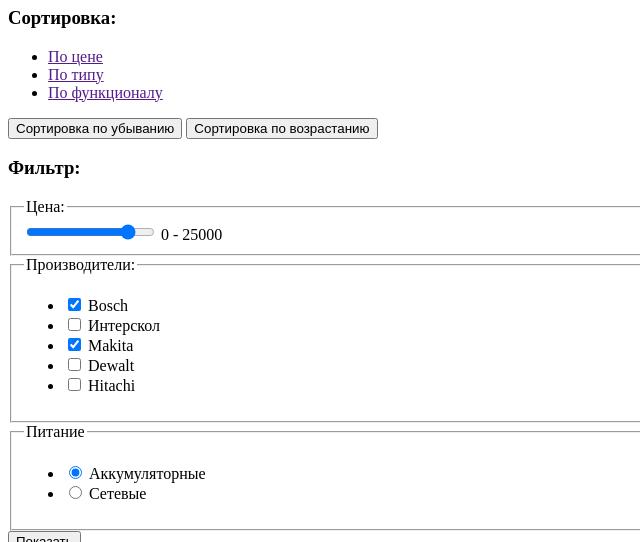
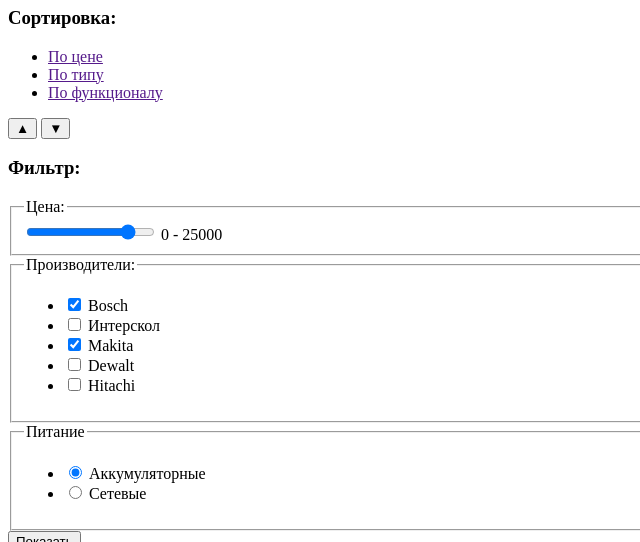
Before and after one commit to tatyana-shestakova/875833-technomart-28, a plain HTML site: page catalog.html in a window 1280 px wide. Shown: the part 558-1100 px from the top of the page, without its empty margins (0-640 px from the left). Drawn offline with Linux system fonts and the light colour scheme.

Commit message:
Добавила кнопки

```diff
--- a/catalog.html
+++ b/catalog.html
@@ -56,8 +56,8 @@
           <li><a href="">По типу</a></li>
           <li><a href="">По функционалу</a></li>
         </ul>
-        <button type="button">Сортировка по убыванию</button>
-        <button type="button">Сортировка по возрастанию</button>
+        <button type="button" aria-label="Сортировка по возрастанию">▲</button>
+        <button type="button" aria-label="Сортировка по убыванию">▼</button>
         <h3>Фильтр:</h3>
         <form action="https://echo.htmlacademy.ru" method="get" oninput="resultmax.value=count.value">
           <fieldset>
```
